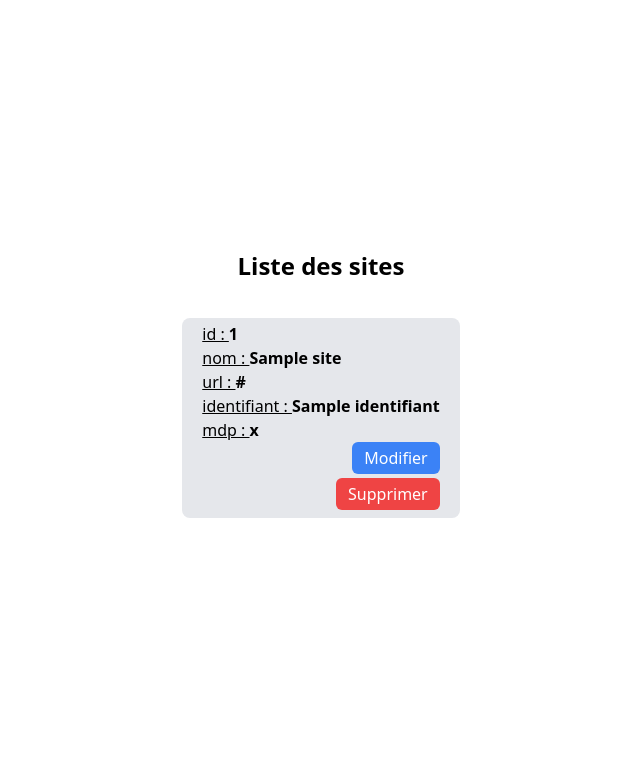
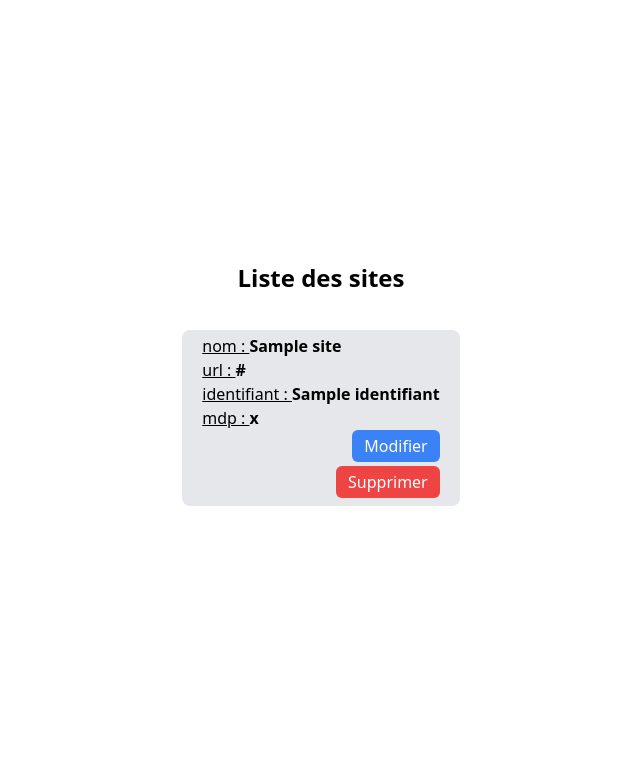
Before and after one commit to Inosthful/b3-c3-django-Martinez-Hauteville, a Django app: template appssword/templates/sites/list_sites.html in a window 1280 px wide. Shown: the part 56-816 px from the top of the page, without its empty margins (319-959 px from the left). Run offline with Django 3.2, Linux system fonts and the light colour scheme; the template is opened without the code that fills it: most values are stand-ins (such as "Sample title", 1, 10 or a date in 2020).

Commit message:
enlever id

```diff
--- a/appssword/templates/sites/list_sites.html
+++ b/appssword/templates/sites/list_sites.html
@@ -6,7 +6,7 @@
   <div class="flex justify-center items-center pt-3">
   <ul>
     {% for site in sites %}
-      <li class="bg-gray-200 test-dark py-1 my-2 p-5 rounded-lg flex flex-col"><div>  <span class="underline">id : </span> <span class="font-semibold">{{site.id}} </span> </div>
+      <li class="bg-gray-200 test-dark py-1 my-2 p-5 rounded-lg flex flex-col">
            <div> <span class="underline">nom : </span> <span class="font-semibold">{{ site.nom }} </span> </div>
          <div> <span class="underline">url : </span> <span class="font-semibold">{{ site.url }} </span> </div>
          <div> <span class="underline">identifiant : </span> <span class="font-semibold">{{ site.identifiant }} </span></div>
```
Also changed, not shown: db.sqlite3.
